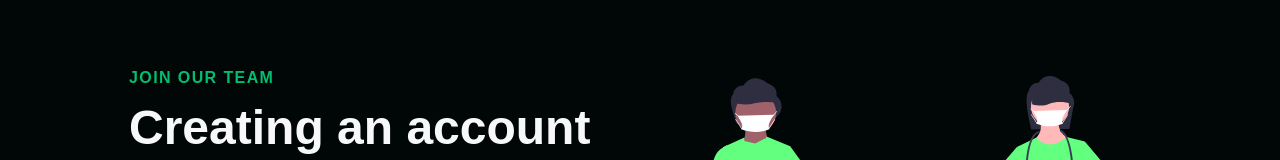
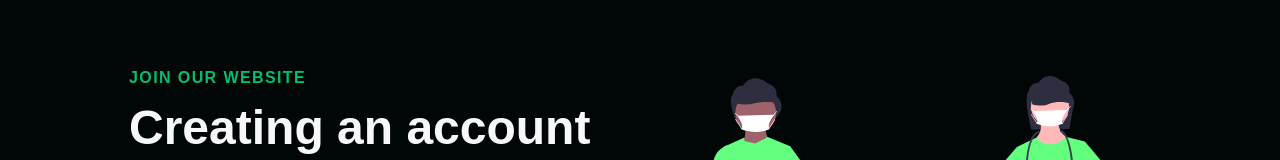
Before and after one commit to AlmightyK1ng/https---github.com-AlmightyK1ng-https---github.com-AlmightyK1ng-frontendpage, a React (Create React App) app: page / in a window 1280 px wide. Shown: the part 2767-2927 px from the top of the page. Built offline with nearby package versions, Linux system fonts and the light colour scheme.

Commit message:
minor change to text

```diff
--- a/src/components/InfoSection/Data.js
+++ b/src/components/InfoSection/Data.js
@@ -8,7 +8,7 @@ export const homeObjOne = {
     description:
     'Get access to our exclusive website that allows you to sign up, check locations, and report businesses that have COVID-19.',
      buttonLabel: 'Get Started',
-     imgStart: true,
+     imgStart: false,
      img: require('../../images/svg-1.svg'),
      alt: 'Social Distancing',
      dark: true,
@@ -41,7 +41,7 @@ export const homeObjOne = {
         lightBg: false,
         lightText: true,
         lightTextDesc: true,
-        topLine: 'Join our Team',
+        topLine: 'Join our website',
         headline: 'Creating an account is extremely easy',
         description:
           "Get everything set up and ready in under 10 minutes. All you need to do is add your information and you're ready to go.",
```
